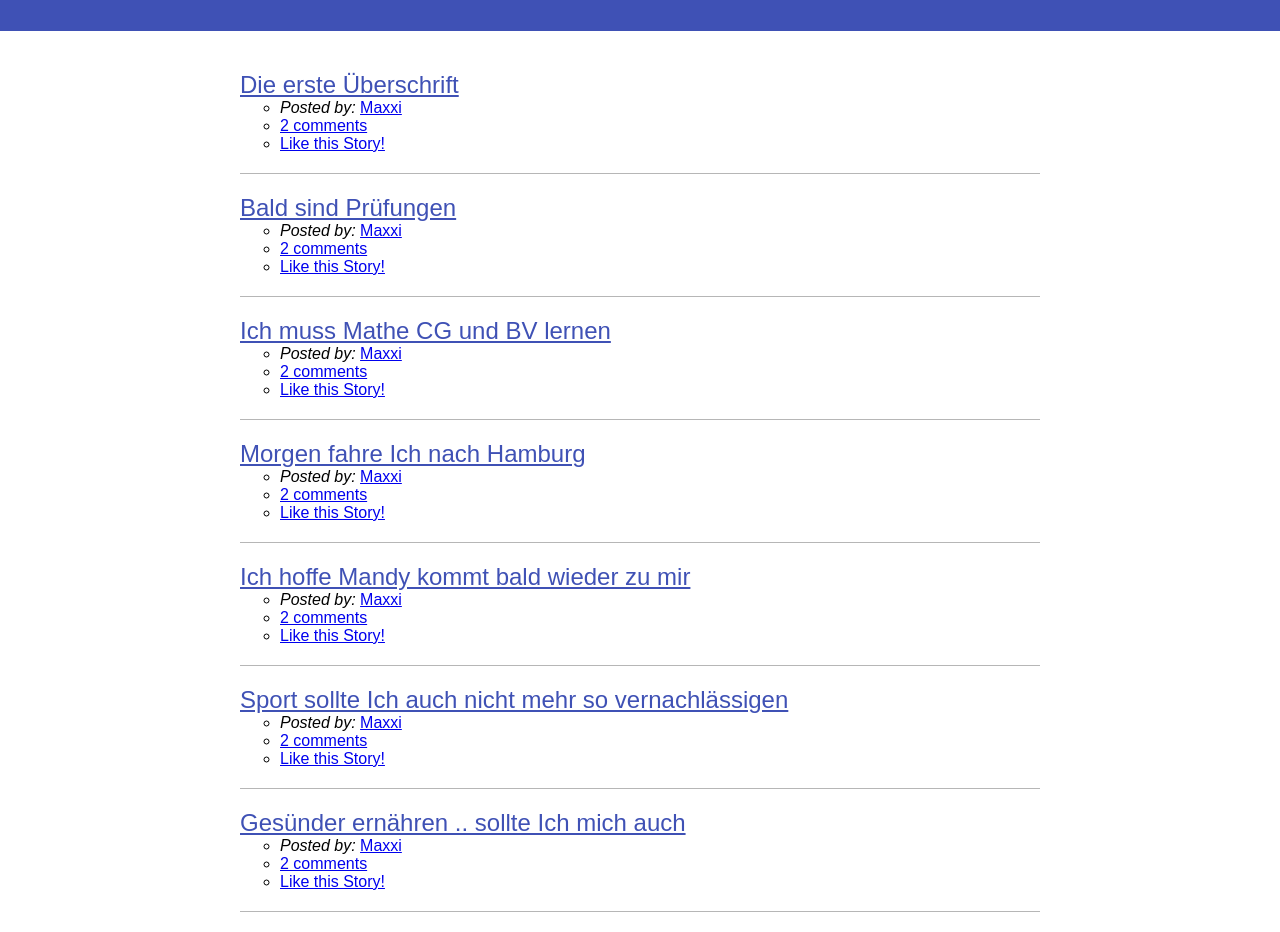
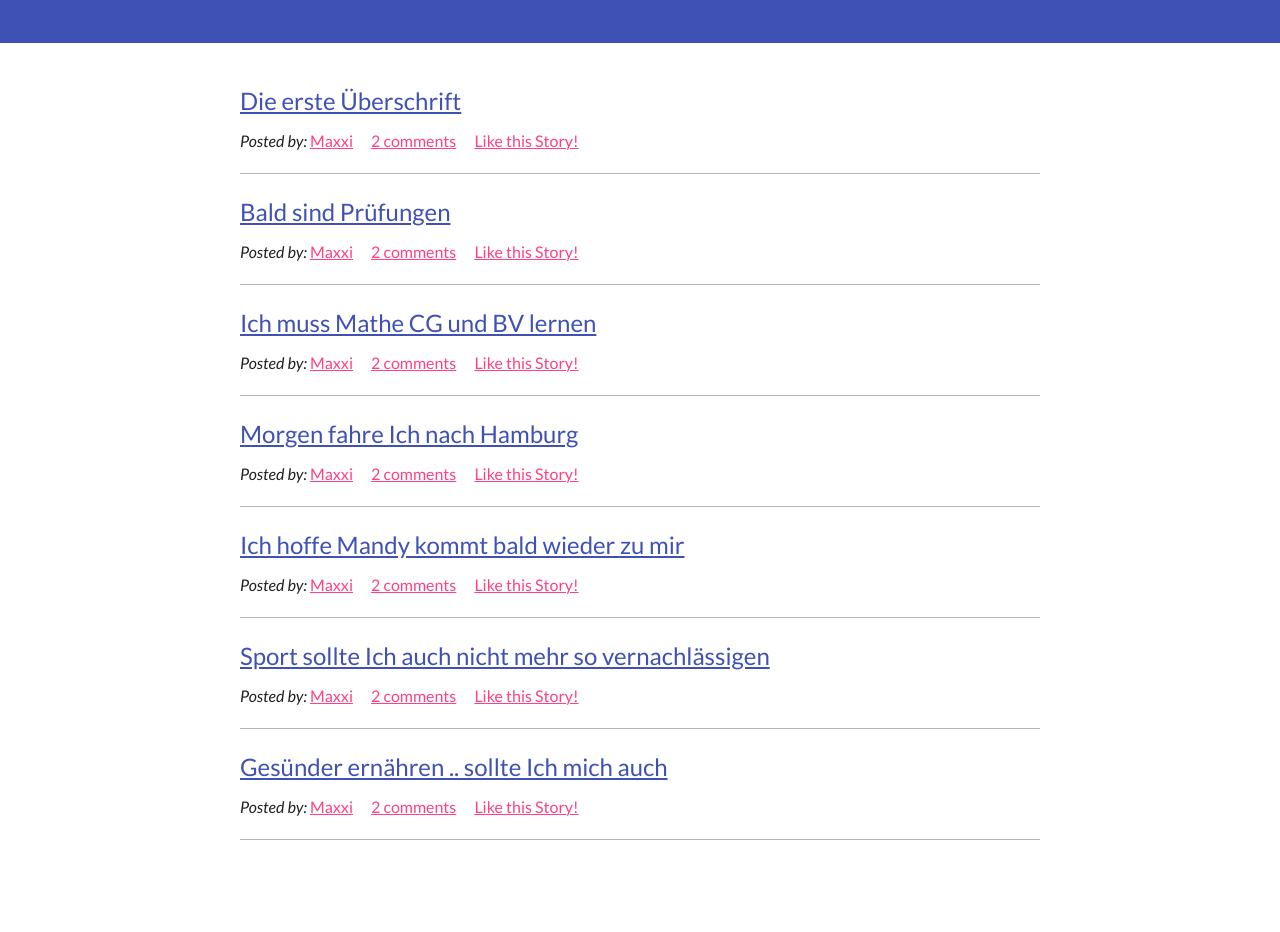
Before and after one commit to MaxxiP/FrontEndNewsScreencast, a plain HTML site: page index.html in a window 1280 px wide. Shown: the part 116-1048 px from the top of the page. After the commit the page ends 976 px from the top, so only its background shows below. Drawn offline with Linux system fonts and the light colour scheme.

Commit message:
import google fonts

```diff
--- a/index.html
+++ b/index.html
@@ -3,6 +3,8 @@
     <head>
         <title>Front-end News</title>
         <meta charset='utf-8' />
+        <link rel="stylesheet" href="https://fonts.googleapis.com/css?family=Montserrat:700" />
+        <link rel="stylesheet" href="https://fonts.googleapis.com/css?family=Lato:400,400i,700" />
         <link rel='stylesheet' href='normalize.css' />
         <link rel='stylesheet' href='main.css' />
     </head>
@@ -22,10 +24,10 @@
                                 <em>Posted by:</em>
                                 <a href='#'>Maxxi</a>
                             </li>
-                            <li>
+                            <li class='news-meta-item'>
                                 <a href='#'>2 comments</a>
                             </li>
-                            <li>
+                            <li class='news-meta-item'>
                                 <a href='#'>Like this Story!</a>
                             </li>
                         </ul>
@@ -37,10 +39,10 @@
                                 <em>Posted by:</em>
                                 <a href='#'>Maxxi</a>
                             </li>
-                            <li>
+                            <li class='news-meta-item'>
                                 <a href='#'>2 comments</a>
                             </li>
-                            <li>
+                            <li class='news-meta-item'>
                                 <a href='#'>Like this Story!</a>
                             </li>
                         </ul>
@@ -52,10 +54,10 @@
                                 <em>Posted by:</em>
                                 <a href='#'>Maxxi</a>
                             </li>
-                            <li>
+                            <li class='news-meta-item'>
                                 <a href='#'>2 comments</a>
                             </li>
-                            <li>
+                            <li class='news-meta-item'>
                                 <a href='#'>Like this Story!</a>
                             </li>
                         </ul>
@@ -67,10 +69,10 @@
                                 <em>Posted by:</em>
                                 <a href='#'>Maxxi</a>
                             </li>
-                            <li>
+                            <li class='news-meta-item'>
                                 <a href='#'>2 comments</a>
                             </li>
-                            <li>
+                            <li class='news-meta-item'>
                                 <a href='#'>Like this Story!</a>
                             </li>
                         </ul>
@@ -82,10 +84,10 @@
                                 <em>Posted by:</em>
                                 <a href='#'>Maxxi</a>
                             </li>
-                            <li>
+                            <li class='news-meta-item'>
                                 <a href='#'>2 comments</a>
                             </li>
-                            <li>
+                            <li class='news-meta-item'>
                                 <a href='#'>Like this Story!</a>
                             </li>
                         </ul>
@@ -97,10 +99,10 @@
                                 <em>Posted by:</em>
                                 <a href='#'>Maxxi</a>
                             </li>
-                            <li>
+                            <li class='news-meta-item'>
                                 <a href='#'>2 comments</a>
                             </li>
-                            <li>
+                            <li class='news-meta-item'>
                                 <a href='#'>Like this Story!</a>
                             </li>
                         </ul>
@@ -112,10 +114,10 @@
                                 <em>Posted by:</em>
                                 <a href='#'>Maxxi</a>
                             </li>
-                            <li>
+                            <li class='news-meta-item'>
                                 <a href='#'>2 comments</a>
                             </li>
-                            <li>
+                            <li class='news-meta-item'>
                                 <a href='#'>Like this Story!</a>
                             </li>
                         </ul>
--- a/main.css
+++ b/main.css
@@ -16,14 +16,17 @@
 ************************************/
 
 body{
-
+    color: #212121;
+    font-family: 'Lato', sans-serif;
+    font-size: 16px;
+    line-height: 1.5;
 }
 
 h1, h2, h3, h4, h5, h5{
 
 }
 
-ol{
+ol, ul{
     margin: 0;
     padding: 0;
     list-style-type: none;
@@ -38,10 +41,14 @@ p{
 }
 
 a{
-
+  color: #ff4081;
 }
 
-
+a:hover,
+a:active,
+a:focus{
+    color: #212121;
+}
 
 /***********************************
 *           alt Base
@@ -83,5 +90,12 @@ a{
 
 .news-link{
     color: #3f51b5;
+    display: block;
     font-size: 24px;
+    margin-bottom: 10px;
 }
+
+.news-meta-item {
+    display: inline;
+    margin-right: 15px;
+}
```
